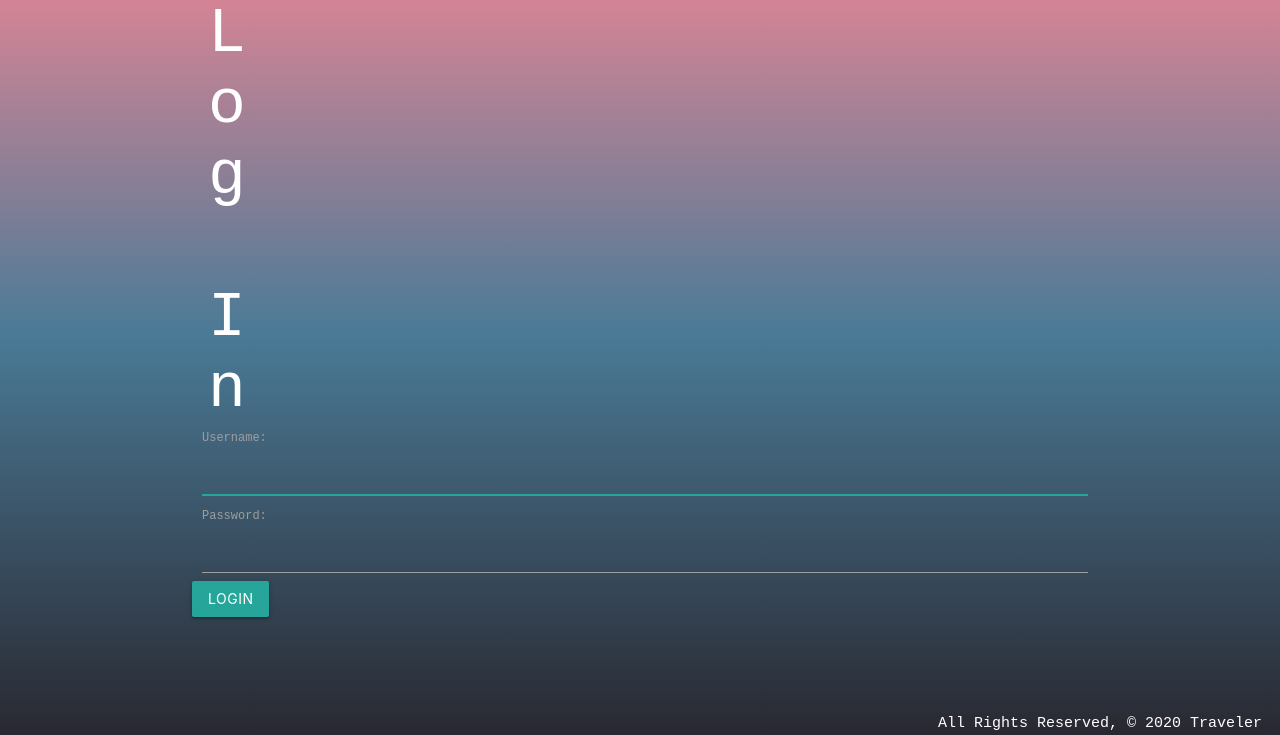
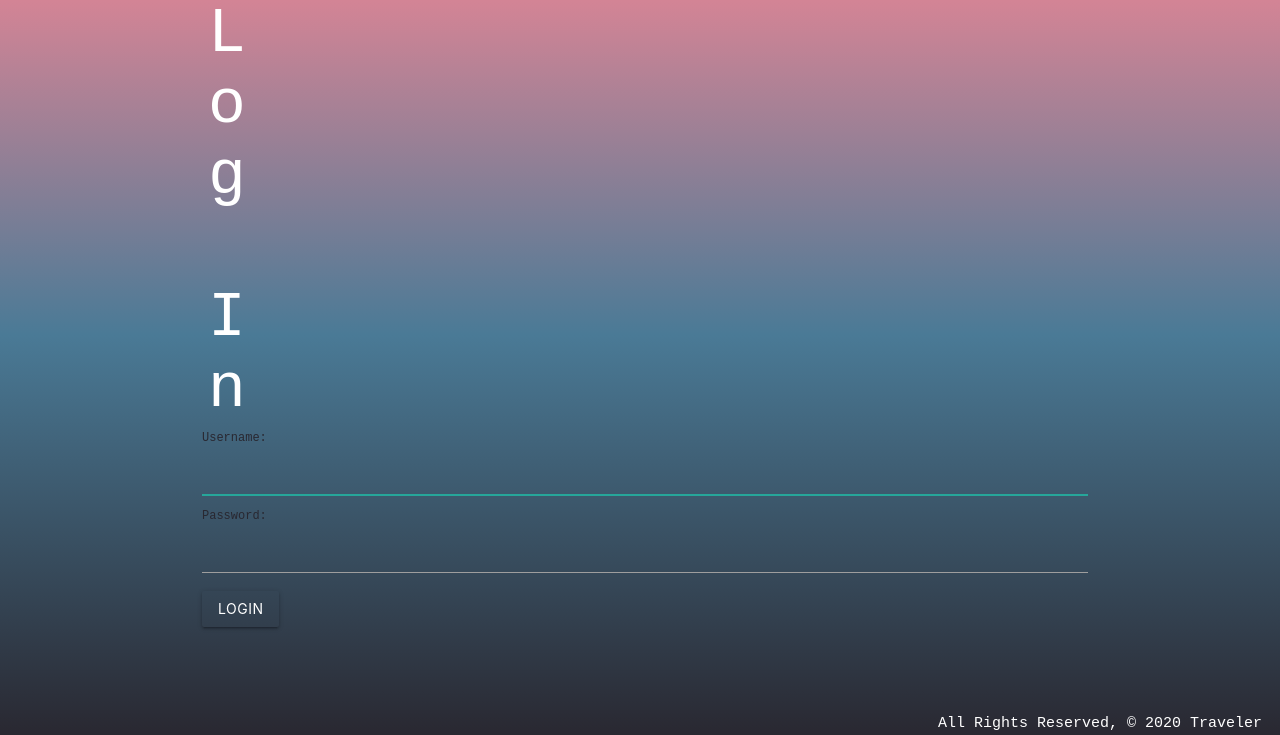
Before and after one commit to CSimoneCode/Project-Wayfarer, a Django app: page /accounts/login/ in a window 1280 px wide. Shown: the part 65-800 px from the top of the page. Run offline with Django 3.2, Linux system fonts and the light colour scheme.

Commit message:
Minor Buttons Styling

```diff
--- a/main_app/static/css/style.css
+++ b/main_app/static/css/style.css
@@ -62,6 +62,28 @@ nav ul {
   display: flex;
 }
 
+input {
+  border-bottom: #333f58;
+}
+
+label {
+  color: #292831;
+}
+
+#input-field input[type=text]:focus {
+  border-bottom: 1px solid #333f58 !important;
+}
+
+#id_username {
+  color: white;
+}
+
+.btn, .btn-large, .btn-small {
+  background-color: transparent;
+  margin-left: 10px;
+  margin-top: 10px;
+}
+
 footer {
   padding-top: 0;
   text-align: right;
--- a/main_app/static/css/style.scss
+++ b/main_app/static/css/style.scss
@@ -78,8 +78,27 @@ nav ul {
 }
 
 // --------------------------------------- Forms
+input {
+    border-bottom: $dark-blue;
+}
 
+label {
+    color: $wash-black;
+}
 
+#input-field input[type=text]:focus {
+    border-bottom: 1px solid $dark-blue !important;
+}
+
+#id_username {
+    color: white;
+}
+
+.btn, .btn-large, .btn-small {
+    background-color: transparent;
+    margin-left: 10px;
+    margin-top: 10px;
+}
 
 // --------------------------------------- Footer
 footer {
--- a/main_app/templates/registration/login.html
+++ b/main_app/templates/registration/login.html
@@ -8,7 +8,7 @@
 <form method="post" action="{% url 'login' %}">
   {% csrf_token %}
   {{ form.as_p }}
-  <input id="" type="submit" class="btn" value="login">
+  <input id="input-field" type="submit" class="btn" value="login">
   <input type="hidden" name="next" value="{{ next }}">
 </form>
 
```
Also changed, not shown: 1 other file.
